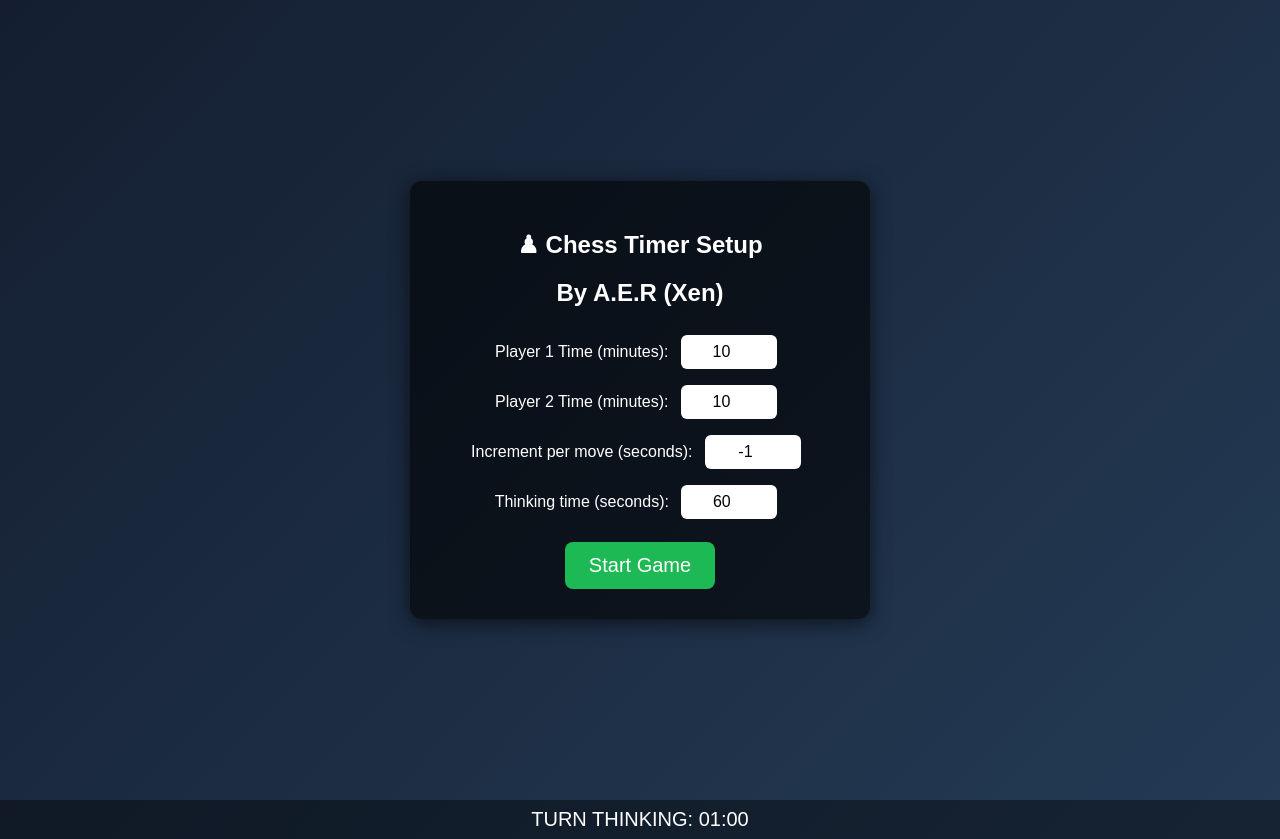
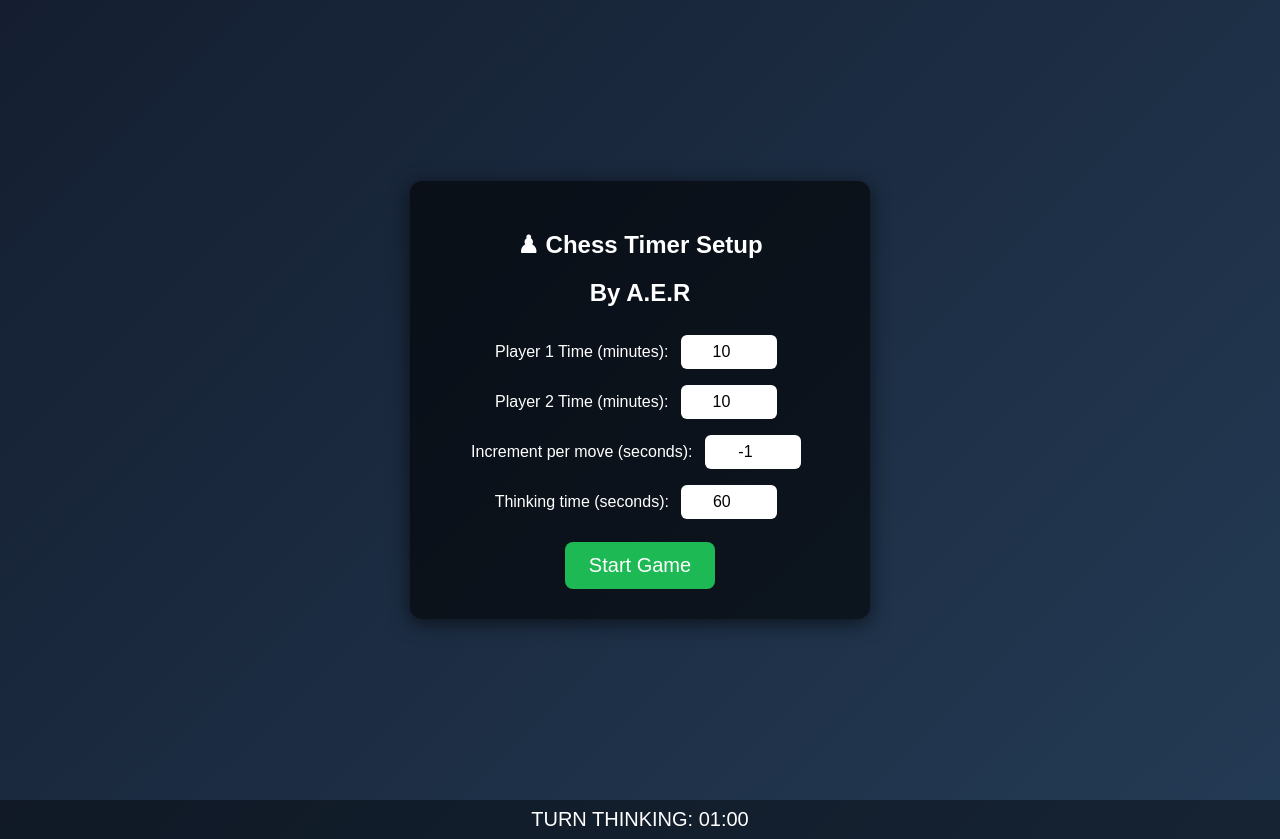
Before and after one commit to Xeiro-Sama/caturclock, a plain HTML site: page index.html in a window 1280 px wide. Drawn offline with Linux system fonts and the light colour scheme.

Commit message:
Update index.html

```diff
--- a/index.html
+++ b/index.html
@@ -113,7 +113,7 @@
 <div class="setup">
     <div class="setup-card">
         <h2>♟ Chess Timer Setup</h2>
-        <h2> By A.E.R (Xen) </h2>
+        <h2> By A.E.R </h2>
         <div>
             Player 1 Time (minutes): <input type="number" id="p1time" value="10">
         </div>
```
